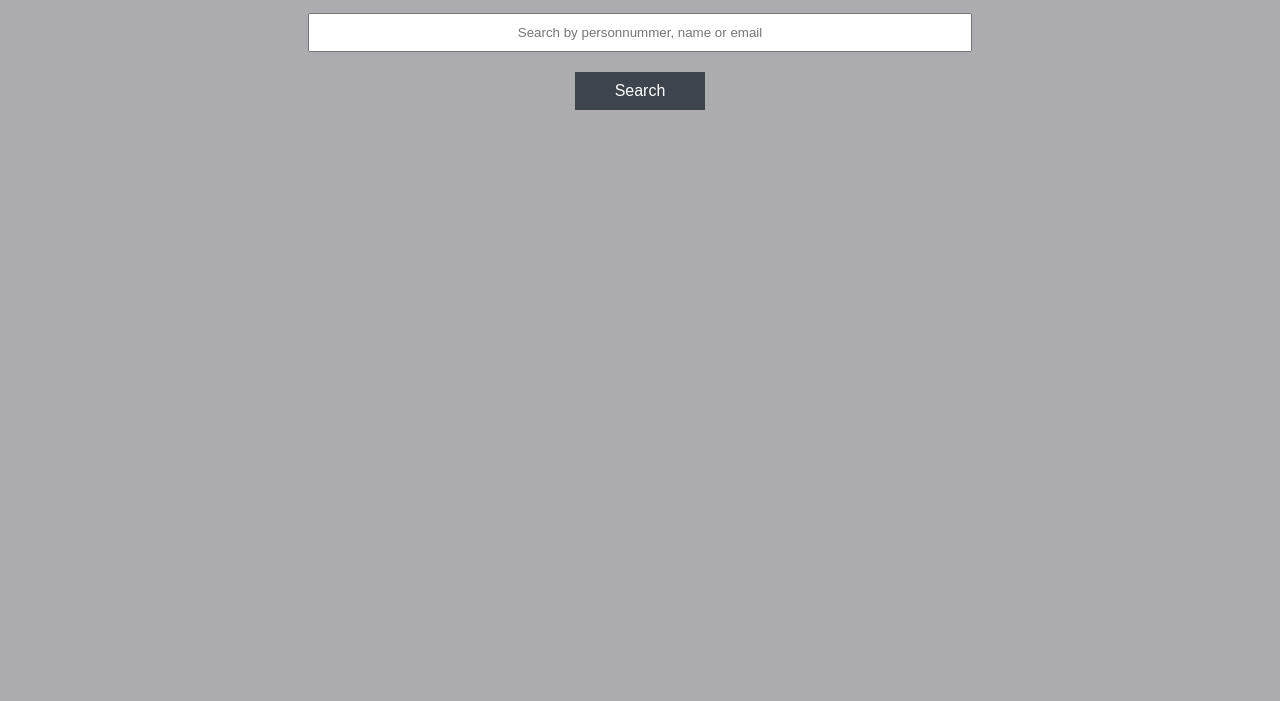
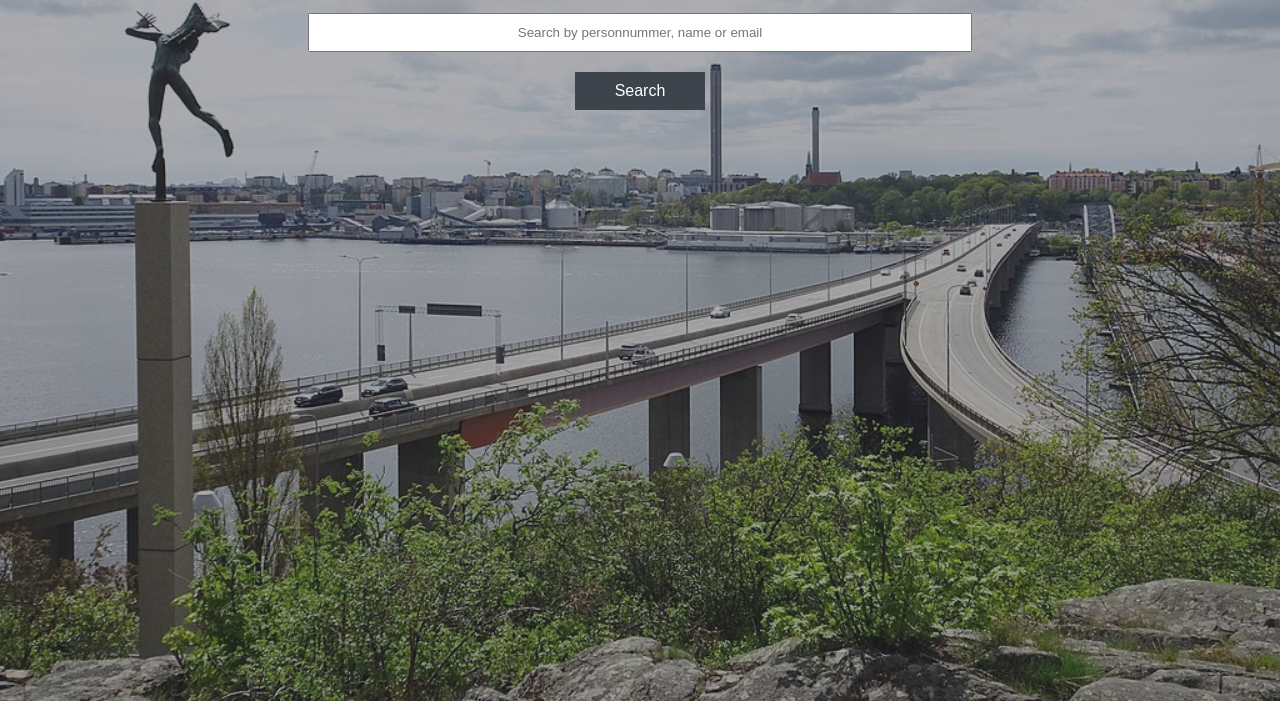
Before and after one commit to natalia-ya/searching-app, a plain HTML site: page index.html in a window 1280 px wide. Shown: the part 99-800 px from the top of the page. Drawn offline with Linux system fonts and the light colour scheme.

Commit message:
Update main.css

```diff
--- a/main.css
+++ b/main.css
@@ -8,7 +8,7 @@ body {
       rgba(47, 48, 58, 0.4),
       rgba(47, 48, 58, 0.4)
     ),
-    url(./Lidingo.jpg);
+    url(./img/lidingo.jpg);
   background-size: cover;
   background-repeat: no-repeat;
   background-attachment: fixed;
```
